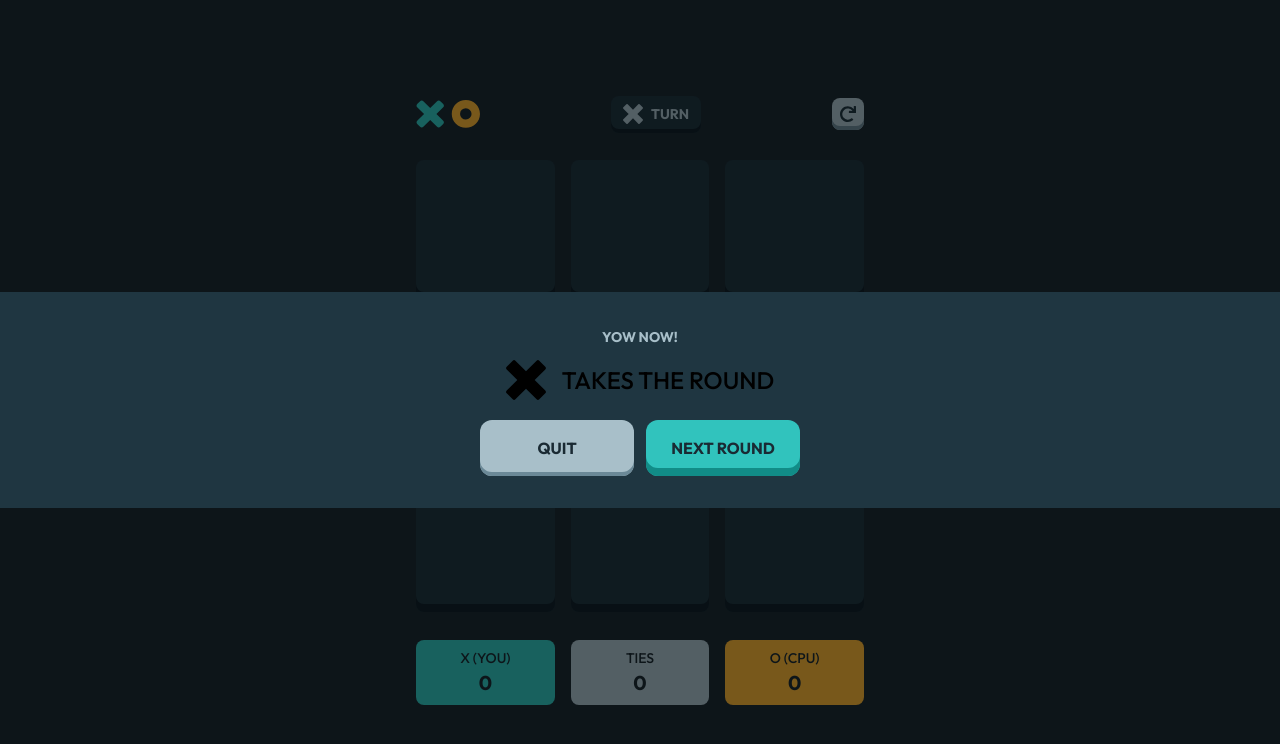
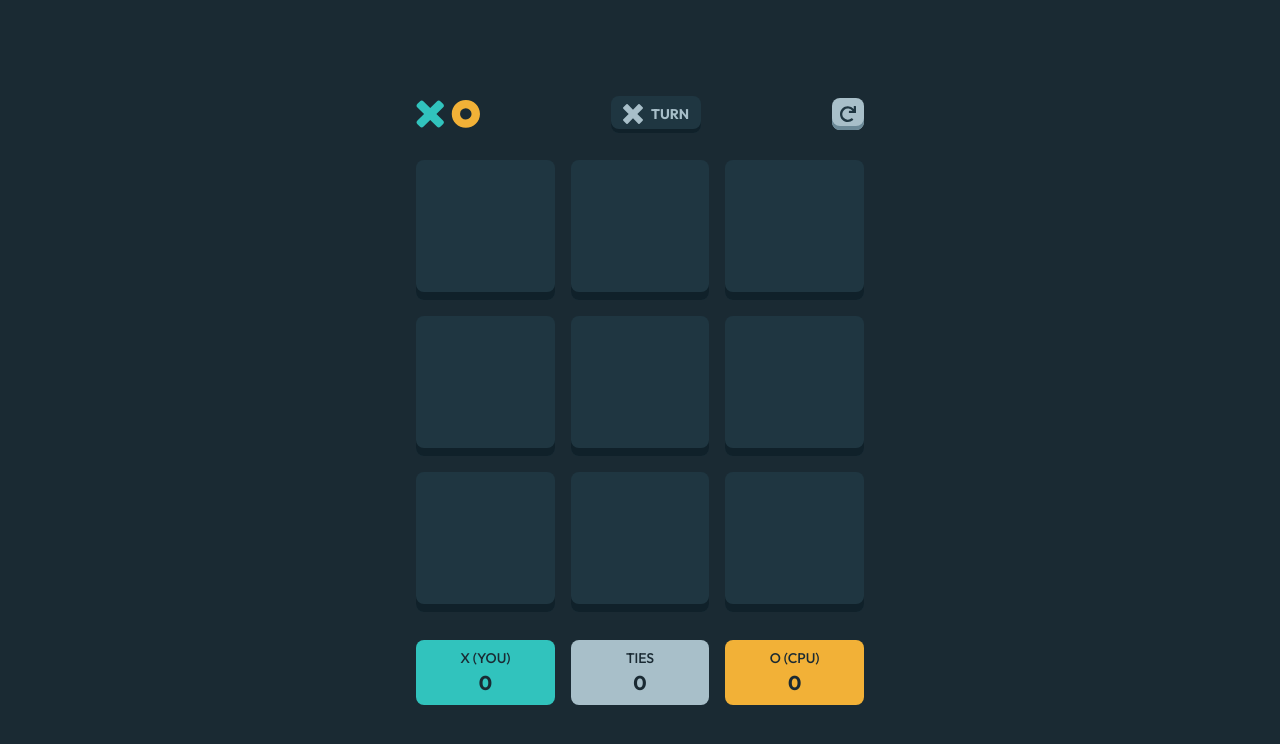
Before and after one commit to JhodaDev/tic-tac-toe, a React (Vite) app: page /board in a window 1280 px wide. Shown: the top 744 px of the page. Built offline with nearby package versions, Linux system fonts and the light colour scheme.

Commit message:
add animations

```diff
--- a/src/pages/Game.jsx
+++ b/src/pages/Game.jsx
@@ -2,15 +2,20 @@ import { Board } from '../components/Board'
 import { Header } from '../components/Header'
 import { ModalWinner } from '../components/Modals/ModalWinner/ModalWinner'
 import { Layout } from '../layout/Layout'
+import { useStore } from '../store/store'
 
 export const Game = () => {
+  const { player } = useStore(state => state)
+
   return (
     <Layout>
       <div className='flex flex-col justify-center h-full'>
         <Header />
         <Board />
       </div>
-      <ModalWinner />
+      {
+        player.winner && <ModalWinner />
+      }
     </Layout>
   )
 }
```
